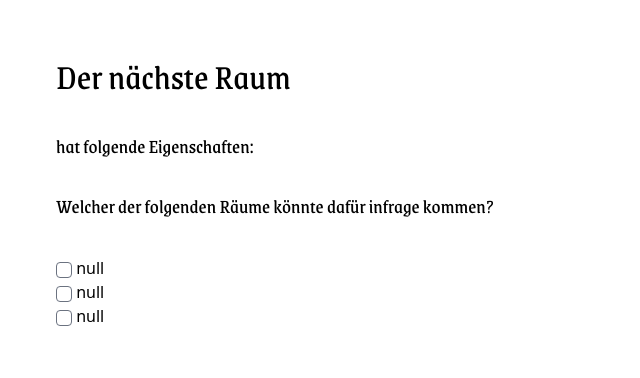
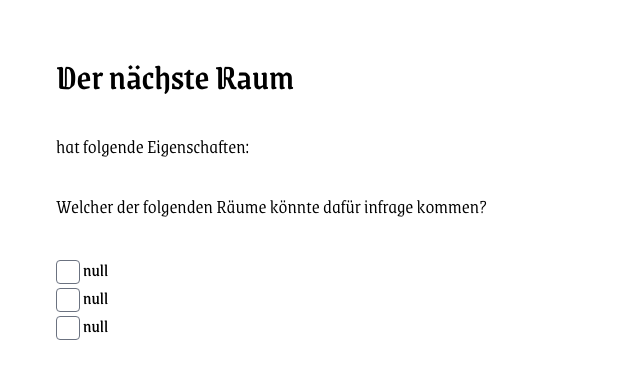
Before and after one commit to diepoe/heg-game, a SvelteKit app: page /real/02-game/c-riddle in a window 1280 px wide. Shown: the top 378 px of the page, without its empty margins (0-640 px from the left). Built offline with nearby package versions, Linux system fonts and the light colour scheme.

Commit message:
improve ux & manifest medieval ui language

```diff
--- a/src/app.css
+++ b/src/app.css
@@ -5,9 +5,18 @@
 @layer base {
 	@font-face {
 		font-family: "Grenze";
+		src: url("/fonts/Grenze/woff2/Grenze-Light.woff2") format('woff2'),
+			url('/fonts/Grenze/woff/Grenze-Light.woff') format('woff');
+		font-display: swap;
+		font-weight: 300;
+	}
+
+	@font-face {
+		font-family: "Grenze";
 		src: url("/fonts/Grenze/woff2/Grenze-Regular.woff2") format('woff2'),
 			url('/fonts/Grenze/woff/Grenze-Regular.woff') format('woff');
 		font-display: swap;
+		font-weight: 400;
 	}
 
 	@font-face {
@@ -16,6 +25,14 @@
 			url('/fonts/Grenze-Gotisch/woff/GrenzeGotisch-Regular.woff') format('woff');
 		font-display: swap;
 		font-weight: 400;
+	}
+
+	@font-face {
+		font-family: "GrenzeGotisch";
+		src: url('/fonts/Grenze-Gotisch/woff2/GrenzeGotisch-Medium.woff2') format('woff2'),
+			url('/fonts/Grenze-Gotisch/woff/GrenzeGotisch-Medium.woff') format('woff');
+		font-display: swap;
+		font-weight: 500;
 	}
 
 	@font-face {
--- a/src/lib/components/TextWrapper.svelte
+++ b/src/lib/components/TextWrapper.svelte
@@ -6,7 +6,7 @@
 </script>
 
 <section
-	class="prose-primary font-grenze prose-lg xl:prose-xl p-4 {className}"
+	class="prose-primary font-grenze prose-lg xl:prose-xl p-4 prose-headings:font-gotisch prose-headings:font-medium prose-p:font-light {className}"
 	class:invisible
 	class:transparent
 	class:prose-invert={inverted}
--- a/src/routes/real/01-start/+page.svelte
+++ b/src/routes/real/01-start/+page.svelte
@@ -9,7 +9,7 @@
 </script>
 
 <OnboardingWrapper delay={true}>
-	<li class="grid place-items-center prose prose-lg font-gotisch font-normal prose-invert">
+	<li class="grid place-items-center prose prose-lg prose-invert prose-headings:font-gotisch prose-headings:font-medium">
 		<h1>Start Game</h1>
 	</li>
 	<li class="grid place-items-center">
--- a/src/routes/real/01-start/permissions/+page.svelte
+++ b/src/routes/real/01-start/permissions/+page.svelte
@@ -16,13 +16,13 @@
 </script>
 
 <OnboardingWrapper>
-	<li class="grid place-items-center ">
+	<li class="grid place-items-center">
 		<TextWrapper inverted={true}>
 			Wir benötigen deine Zustimmung für den Kamerazugriff, um die spielwichtigen QR-Codes innerhalb
 			der Schule zu scannen:
 		</TextWrapper>
 		<button
-			class="p-2 my-2 font-grenze text-lg rounded border border-white border-dashed text-white max-w-fit h-auto bg-primary-600"
+			class="p-2 my-2 font-grenze text-xl rounded border border-white border-dashed text-white max-w-fit h-auto bg-primary-600"
 			on:click={() => requestCameraPermission()}
 		>
 			Kamerazugriff erlauben
--- a/src/routes/real/02-game/b-roomdetail/+page.svelte
+++ b/src/routes/real/02-game/b-roomdetail/+page.svelte
@@ -50,7 +50,7 @@
 	class="p-10 relative -top-8 bg-white rounded-t-xl z-50 md:rounded-t-2xl lg:rounded-t-3xl space-y-2 w-full"
 >
 	<heading class="prose prose-headings:font-gotisch prose-headings:font-normal">
-		<h2>{currentRoom.name}</h2>
+		<h1>{currentRoom.name}</h1>
 	</heading>
 	<section class="bg-primary-600 font-grenze rounded-lg  max-w-fit p-2 text-white text-sm">
 		{#if currentRoom.etage == '-1'}
--- a/src/routes/real/02-game/c-riddle/+page.svelte
+++ b/src/routes/real/02-game/c-riddle/+page.svelte
@@ -110,7 +110,7 @@
 	function showToast(roomname: string, correct: boolean) {
 		let antwort: string = '';
 		if (correct == true) {
-			rightAnswerChecked = true;
+			setTimeout(() => (rightAnswerChecked = true), 2000);
 			antwort = 'richtig';
 		} else {
 			antwort = 'falsch';
@@ -135,46 +135,46 @@
 
 			<p>Welcher der folgenden Räume könnte dafür infrage kommen?</p>
 		</TextWrapper>
-		<ul class="p-2 mx-2">
+		<ul class="p-2 mx-2 font-grenze text-lg">
 			{#if randomOrder == 0}
 				<li on:keydown on:click={() => showToast(nextRoom.name, true)}>
-					<input type="checkbox" class="form-checkbox rounded text-green-600" />
+					<input type="checkbox" class="form-checkbox rounded text-green-600 w-6 h-6" />
 					{nextRoom.name}
 				</li>
 				<li on:keydown on:click={() => showToast(guessOne.name, false)}>
-					<input type="checkbox" class="form-checkbox rounded text-red-600" />
+					<input type="checkbox" class="form-checkbox rounded text-red-600 w-6 h-6" />
 					{guessOne.name}
 				</li>
 				<li on:keydown on:click={() => showToast(guessTwo.name, false)}>
-					<input type="checkbox" class="form-checkbox rounded text-red-600" />
+					<input type="checkbox" class="form-checkbox rounded text-red-600 w-6 h-6" />
 					{guessTwo.name}
 				</li>
 			{/if}
 			{#if randomOrder == 1}
 				<li on:keydown on:click={() => showToast(guessOne.name, false)}>
-					<input type="checkbox" class="form-checkbox rounded text-red-600" />
+					<input type="checkbox" class="form-checkbox rounded text-red-600 w-6 h-6" />
 					{guessOne.name}
 				</li>
 				<li on:keydown on:click={() => showToast(nextRoom.name, true)}>
-					<input type="checkbox" class="form-checkbox rounded text-green-600" />
+					<input type="checkbox" class="form-checkbox rounded text-green-600 w-6 h-6" />
 					{nextRoom.name}
 				</li>
 				<li on:keydown on:click={() => showToast(guessTwo.name, false)}>
-					<input type="checkbox" class="form-checkbox rounded text-red-600" />
+					<input type="checkbox" class="form-checkbox rounded text-red-600 w-6 h-6" />
 					{guessTwo.name}
 				</li>
 			{/if}
 			{#if randomOrder == 2}
 				<li on:keydown on:click={() => showToast(guessTwo.name, false)}>
-					<input type="checkbox" class="form-checkbox rounded text-red-600" />
+					<input type="checkbox" class="form-checkbox rounded text-red-600 w-6 h-6" />
 					{guessTwo.name}
 				</li>
 				<li on:keydown on:click={() => showToast(guessOne.name, false)}>
-					<input type="checkbox" class="form-checkbox rounded text-red-600" />
+					<input type="checkbox" class="form-checkbox rounded text-red-600 w-6 h-6" />
 					{guessOne.name}
 				</li>
 				<li on:keydown on:click={() => showToast(nextRoom.name, true)}>
-					<input type="checkbox" class="form-checkbox rounded text-green-600" />
+					<input type="checkbox" class="form-checkbox rounded text-green-600 w-6 h-6" />
 					{nextRoom.name}
 				</li>
 			{/if}
@@ -184,14 +184,18 @@
 			<h2>Ab zum nächsten Raum!</h2>
 			<p>Um zum nächsten Raum zu gelangen, kannst du folgende Übersicht zur Hilfe benutzen:</p>
 		</TextWrapper>
-		<ul class="list-disc font-bold list-inside text-lg font-grenze px-4">
+		<ul class="list-disc list-inside text-lg font-grenze px-4">
 			<li class="text-amber-500">Aktueller Raum</li>
 			<li class="text-teal-500">Nächster Raum</li>
 		</ul>
 
 		<div class="w-full h-[30vh] relative bg-map bg-contain bg-center bg-no-repeat">
-			<div class="bg-amber-500 shadow shadow-amber-500 w-3 absolute top-1/2 left-1/3 h-3 rounded-full" />
-			<div class="bg-teal-500 shadow shadow-teal-500 w-3 absolute top-2/3 left-[20%] h-3 rounded-full" />
+			<div
+				class="bg-amber-500 shadow shadow-amber-500 w-3 absolute top-1/2 left-1/3 h-3 rounded-full"
+			/>
+			<div
+				class="bg-teal-500 shadow shadow-teal-500 w-3 absolute top-2/3 left-[20%] h-3 rounded-full"
+			/>
 		</div>
 
 		<TextWrapper>
--- a/tailwind.config.cjs
+++ b/tailwind.config.cjs
@@ -22,7 +22,8 @@ module.exports = {
 			typography: {
 				DEFAULT: {
 					css: {
-						fontFamily: ["Grenze", "'Grenze'", ...defaultTheme.fontFamily.serif]
+						fontFamily: ["Grenze", "'Grenze'", ...defaultTheme.fontFamily.serif],
+						fontWeight: 300
 					}
 				}
 			}
```
